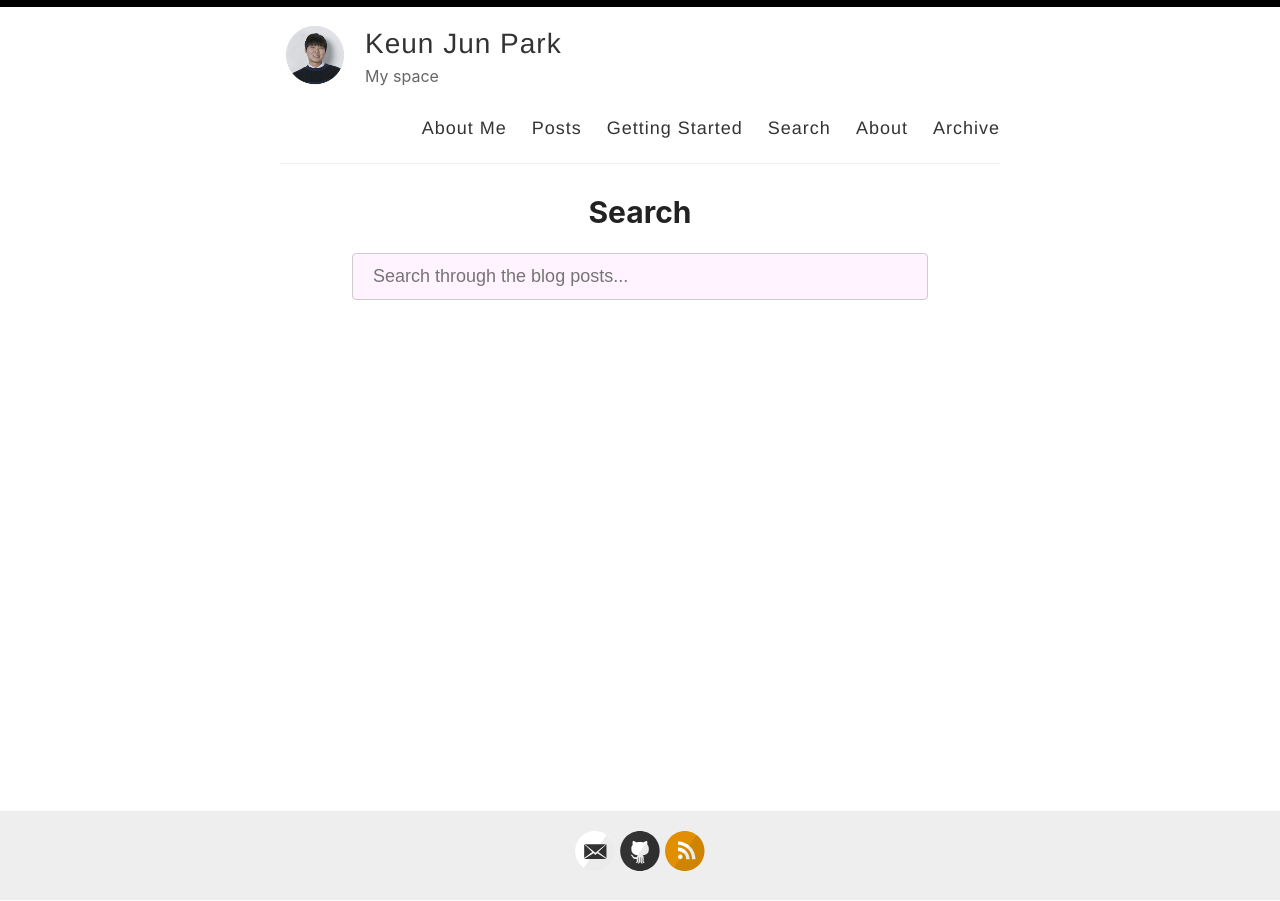
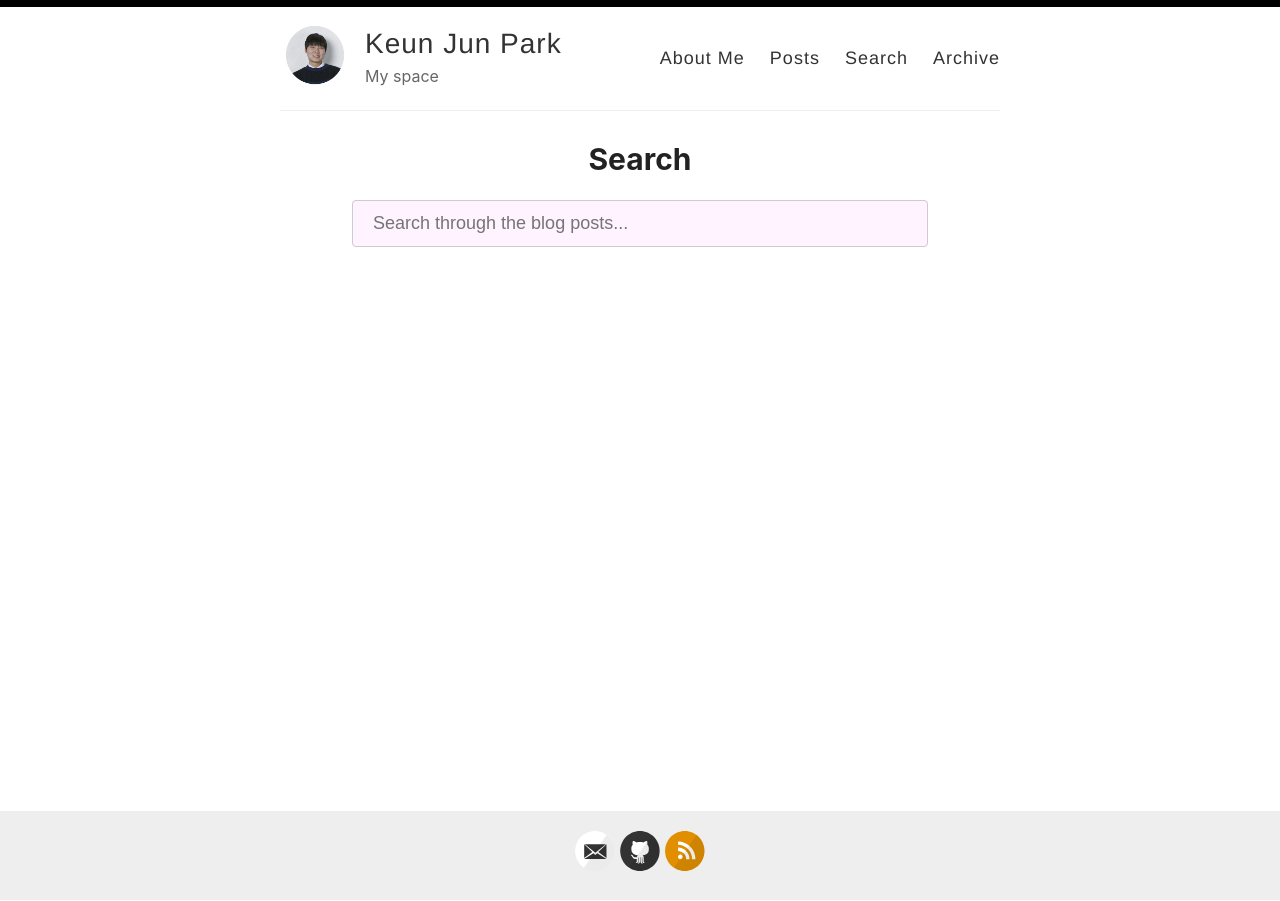
Before and after one commit to keunjunpark/keunjunpark.github.io, a Jekyll site: the page built from _pages/search.md, in a window 1280 px wide. Built offline with Jekyll 4.4.1, drawn with Linux system fonts in a browser that asks for light colours.

Commit message:
remove unused navs

```diff
--- a/_layouts/default.html
+++ b/_layouts/default.html
@@ -30,9 +30,7 @@
             <nav>
               <a href="{{ site.baseurl }}/">About Me</a>
               <a href="{{ site.baseurl }}/posts">Posts</a>
-              <a href="{{ site.baseurl }}/getting-started">Getting Started</a>
               <a href="{{ site.baseurl }}/search">Search</a>
-              <a href="{{ site.baseurl }}/about">About</a>
               <a href="{{ site.baseurl }}/archive">Archive</a>
             </nav>
           </header>
```
